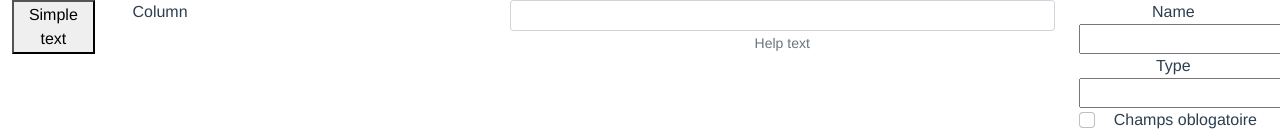
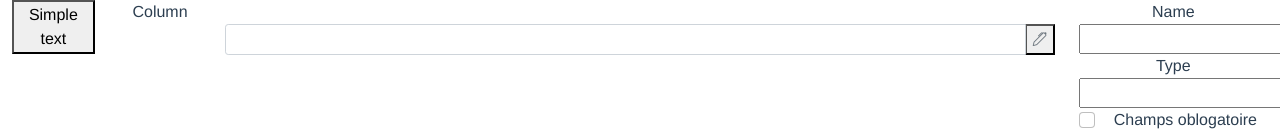
Before and after one commit to Jean-Lionel/form_builder_vue, a Vue app: page / in a window 1280 px wide. Both pictures are taken after a click on the button "Simple text". Shown: the top 137 px of the page. Built offline with nearby package versions, Linux system fonts and the light colour scheme.

Commit message:
form builder vue js

```diff
--- a/public/index.html
+++ b/public/index.html
@@ -9,6 +9,11 @@
     <link
       href="https://cdn.jsdelivr.net/npm/bootstrap@5.0.2/dist/css/bootstrap.min.css"
       rel="stylesheet"
+      defer="defer"
+    />
+    <link
+      rel="stylesheet"
+      href="https://cdn.jsdelivr.net/npm/bootstrap-icons@1.5.0/font/bootstrap-icons.css"
       defer="defer"
     />
   </head>
--- a/src/components/form/InputForm.vue
+++ b/src/components/form/InputForm.vue
@@ -1,5 +1,6 @@
 <template>
     <div>
+
         <div class="row">
             <div class="form-group">
                 <label for="">Name</label>
@@ -46,11 +47,19 @@ export default {
             },
         }
     },
+    watch: {
+        existingValue(e) {
+            this.configForm.champName = e?.champName;
+            this.configForm.champObligatoire = e?.champObligatoire;
+            this.configForm.description = e.description;
+           console.log(e);
+        }
+    },
     methods: {
         validerChamps() {
             this.$emit("validerChamps", this.configForm);
         }
-    }
+    },
 }
 </script>
 
--- a/src/views/Home.vue
+++ b/src/views/Home.vue
@@ -7,13 +7,20 @@
                 </div>
                 <div class="col-8">
                     <div v-for="(item,i) in inputList">
-                        <div class="form-group row mb-2" @click="chooseDetail(i, item)">
+                        <div class="form-group row mb-2"  >
+
                             <div class="col-4"><label for="" class="form-label">{{ item.champName }}
                                 <span v-if="item.champObligatoire">*</span>
                             </label></div>
-                            <div class="col-8">
+                            <div class="col-8 input-group">
+                                <div v-if="choosedIndex == i" class="text-white bg-success">
+                                   Editing ...
+                                </div>
                                 <input type="text" name="" id="" class="form-control form-control-sm" placeholder="" aria-describedby="helpId">
-                                <small id="helpId" class="text-muted">Help text</small>
+                                <button>
+                                    <small style="cursor:pointer;" id="helpId" class="text-muted" @click="chooseDetail(i, item)">
+                                        <i class="bi bi-pen"></i></small>
+                                    </button>
                                 </div>
                             </div>
                         </div>
```
Lines whose indentation alone changed are shown as unchanged.
